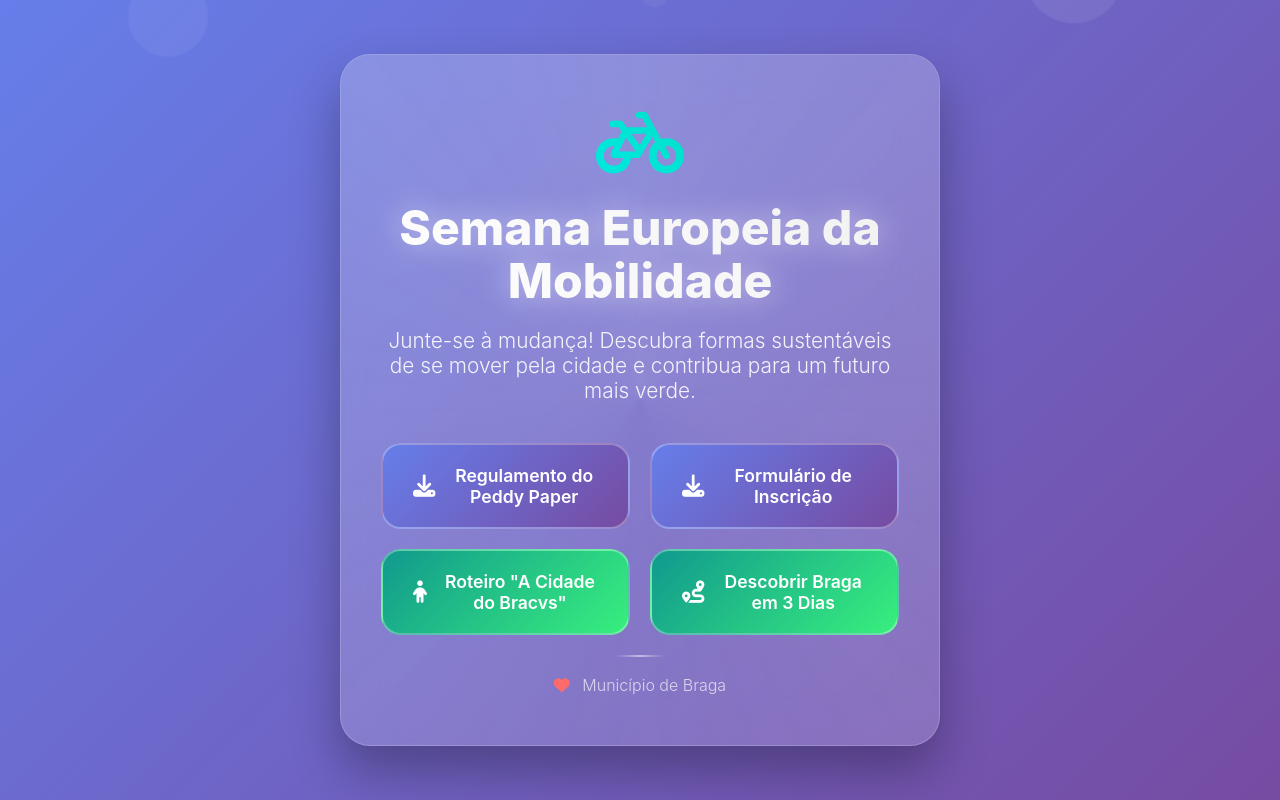
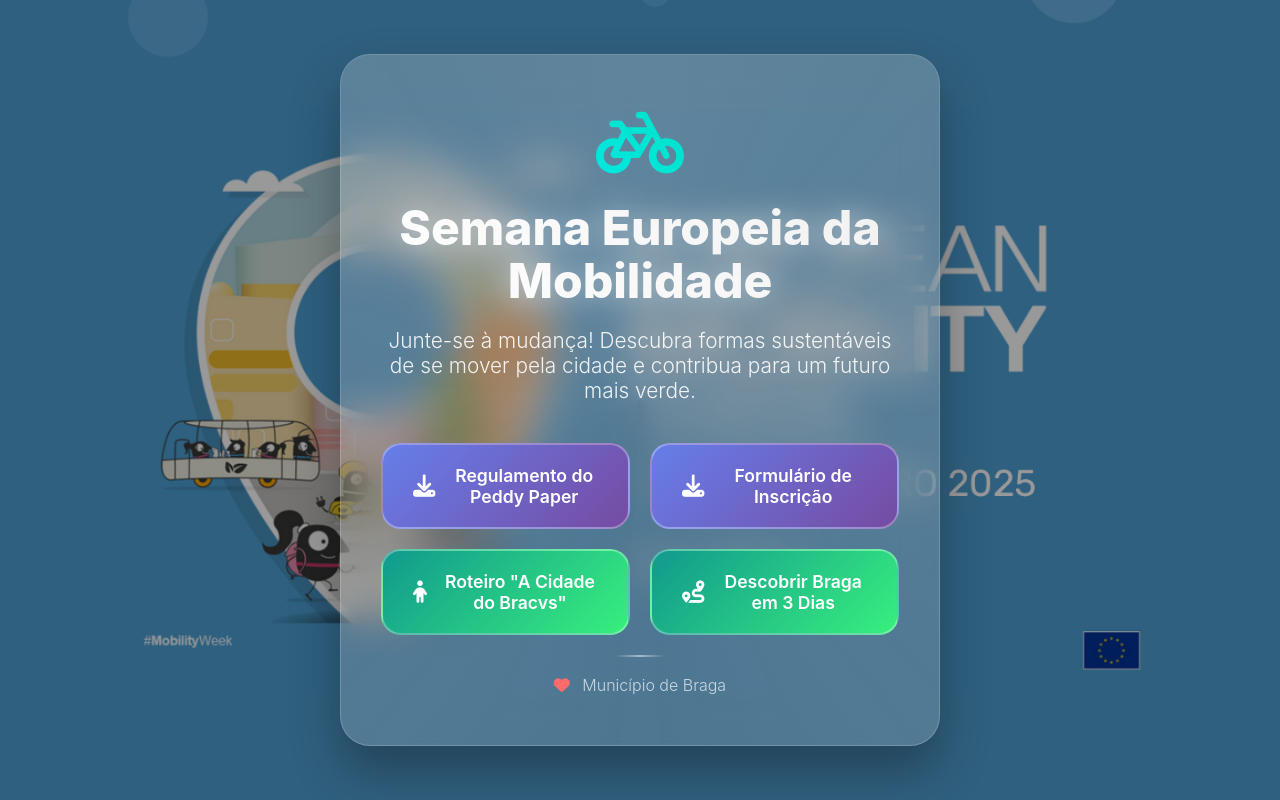
Before and after one commit to Bragatur/semana-mobilidade, a plain HTML site: page teste5.html in a window 1280 px wide. Drawn offline with Linux system fonts and the light colour scheme.

Commit message:
pagina_teste.html

```diff
--- a/teste5.html
+++ b/teste5.html
@@ -19,8 +19,21 @@
     }
 
     body {
-      background: linear-gradient(135deg, #667eea 0%, #764ba2 100%);
+      background: url('https://raw.githubusercontent.com/Bragatur/semana-mobilidade/main/European%20Mobility%20Week.png') no-repeat center center fixed;
+      background-size: cover;
       position: relative;
+    }
+
+    /* Dark overlay for better text readability */
+    body::before {
+      content: '';
+      position: fixed;
+      top: 0;
+      left: 0;
+      width: 100%;
+      height: 100%;
+      background: rgba(0, 0, 0, 0.4);
+      z-index: 0;
     }
 
     /* Animated background particles */
@@ -31,7 +44,7 @@
       width: 100%;
       height: 100%;
       pointer-events: none;
-      z-index: 0;
+      z-index: 1;
     }
 
     .particle {
@@ -55,7 +68,7 @@
     /* Glassmorphism container */
     .container {
       position: relative;
-      z-index: 1;
+      z-index: 2;
       min-height: 100vh;
       display: flex;
       align-items: center;
```
